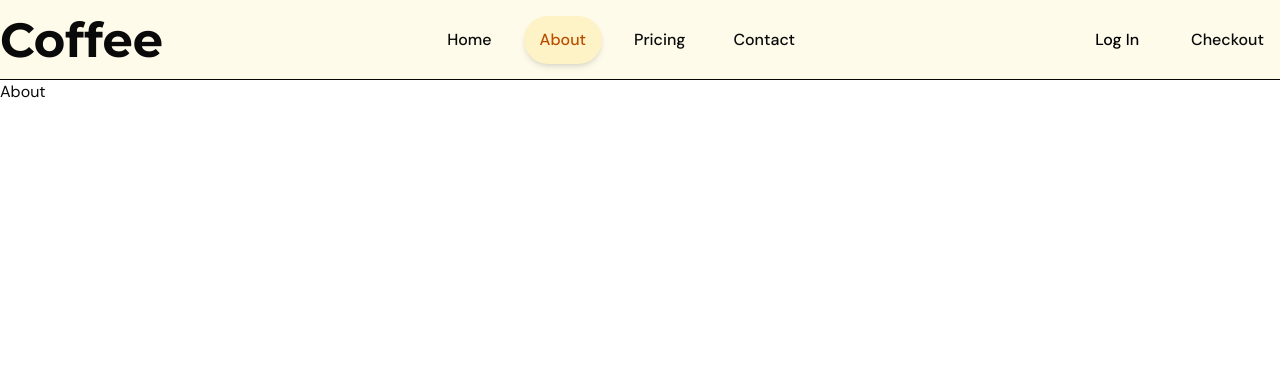
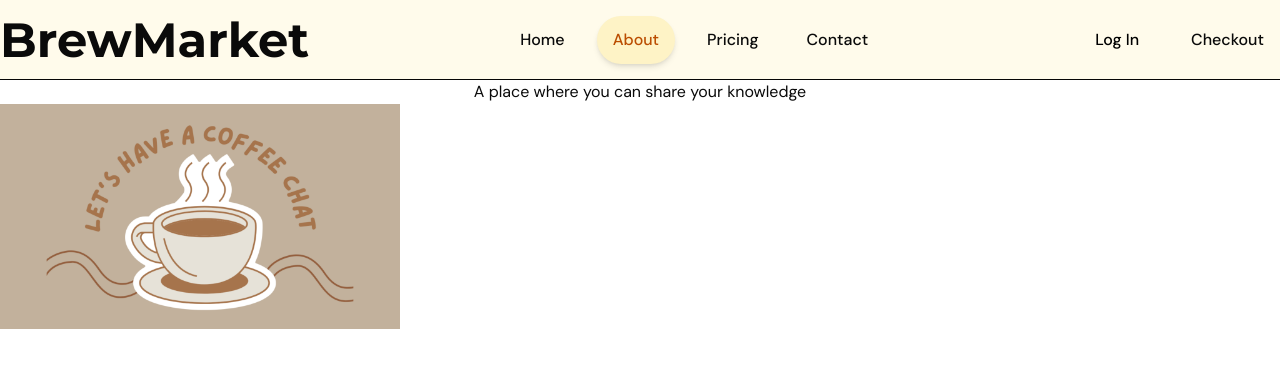
Before and after one commit to Kelvinhaa/E-Commerce, a Next.js app: page /about in a window 1280 px wide. Shown: the top 368 px of the page. Built offline with nearby package versions, Linux system fonts and the light colour scheme.

Commit message:
Working on about page

```diff
--- a/src/app/(app)/(home)/Pricing/page.tsx
+++ b/src/app/(app)/(home)/Pricing/page.tsx
@@ -1,7 +1,8 @@
 const Page = () => {
     return (
         <div>
-            pricing
+            <title>Pricing</title>
+
         </div>
     );
 }
--- a/src/app/(app)/(home)/about/page.tsx
+++ b/src/app/(app)/(home)/about/page.tsx
@@ -1,7 +1,17 @@
+import Image from "next/image";
+
 const Page = () => {
     return (
         <div>
-            About
+            <title>About</title>
+            <h1 className="flex flex-col items-center">A place where you can share your knowledge
+            </h1>
+
+            <Image src="/coffee_chat.webp"
+            alt="Image of coffee chat"
+            width={400}
+            height={400}
+            />
         </div>
     );
 }
--- a/src/app/(app)/(home)/navbar.tsx
+++ b/src/app/(app)/(home)/navbar.tsx
@@ -41,7 +41,7 @@ export const Navbar = () => {
     return (
         <nav className="h-20 justify-between flex border-b font-medium bg-amber-50" >
             <Link href='/' className='flex items-center'>
-                <span className={`text-5xl font-semibold ${inter.className}`}>Coffee</span>
+                <span className={`text-5xl font-semibold ${inter.className}`}>BrewMarket</span>
             </Link>
             <div className='flex items-center gap-x-4 lg:flex'>
                 {navbaritem.map((item, idx) => (
```
Also changed, not shown: public/coffee_chat.webp (added).
